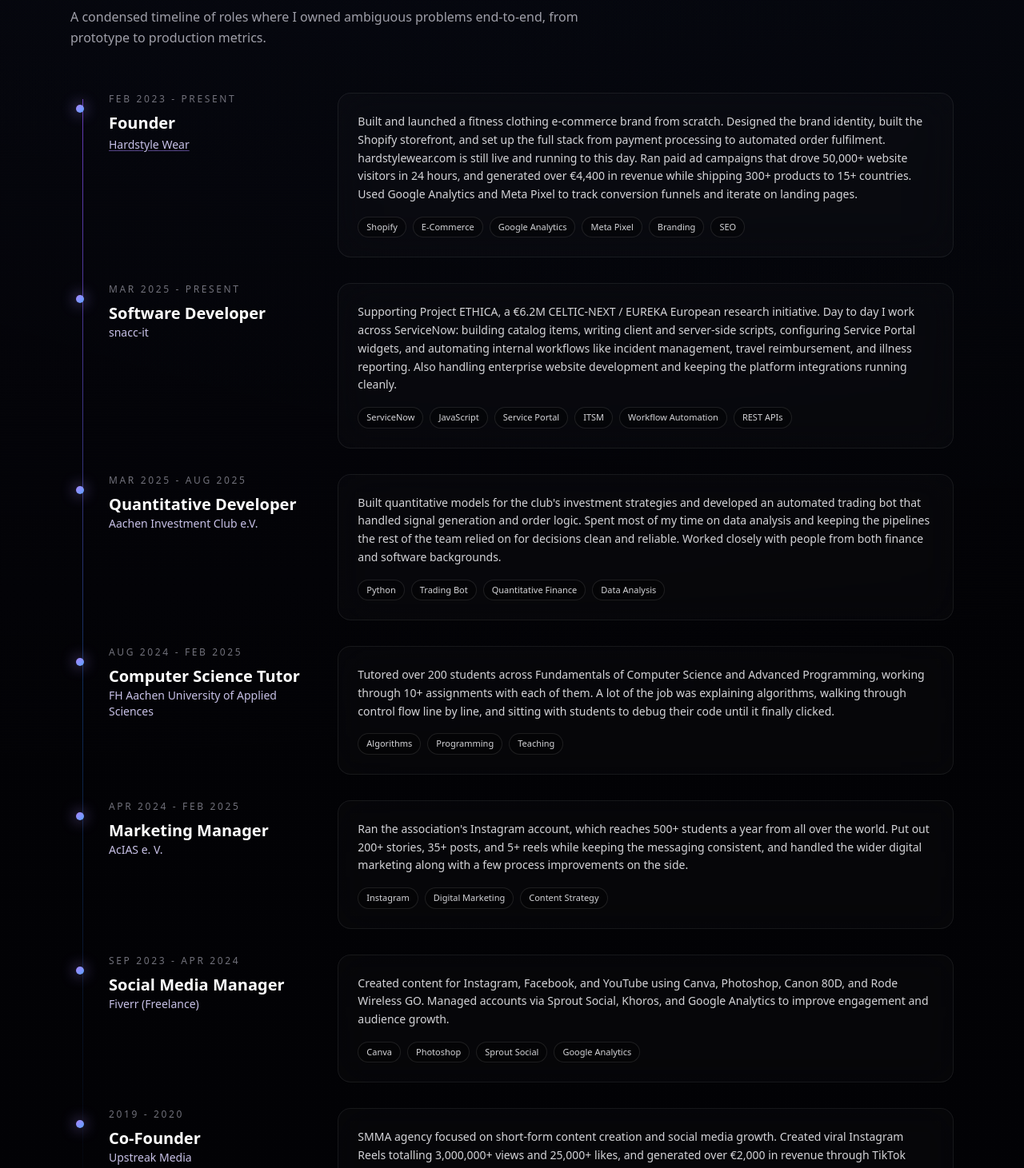
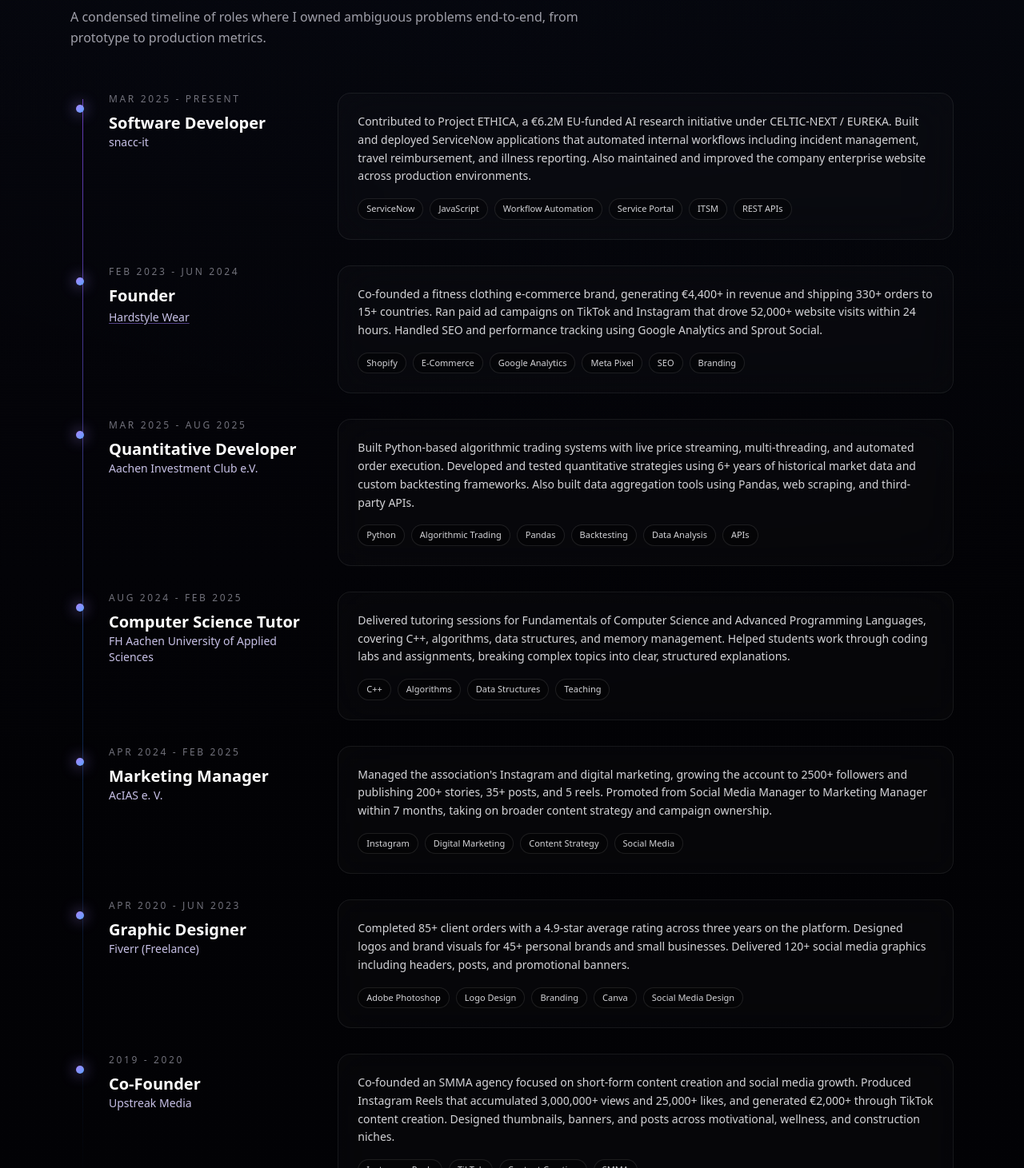
Before and after one commit to egehank1/personal-website, a Next.js app: page / in a window 1280 px wide. Shown: the part 3469-4930 px from the top of the page at 80% size. Built offline with nearby package versions, Linux system fonts and the light colour scheme; no server answers.

Commit message:
Update experience entries to reflect recent role changes, including a shift from Founder at Hardstyle Wear to Software Developer at snacc-it, and enhancements to project descriptions across various positions. Revise technology stacks and responsibilities for clarity and detail.

```diff
--- a/src/data/experience.ts
+++ b/src/data/experience.ts
@@ -11,22 +11,22 @@
 export const experience: ExperienceItem[] = [
   {
     id: "1",
-    role: "Founder",
-    company: "Hardstyle Wear",
-    companyUrl: "https://www.hardstylewear.com",
-    period: "Feb 2023 - Present",
-    summary:
-      "Built and launched a fitness clothing e-commerce brand from scratch. Designed the brand identity, built the Shopify storefront, and set up the full stack from payment processing to automated order fulfilment. hardstylewear.com is still live and running to this day. Ran paid ad campaigns that drove 50,000+ website visitors in 24 hours, and generated over €4,400 in revenue while shipping 300+ products to 15+ countries. Used Google Analytics and Meta Pixel to track conversion funnels and iterate on landing pages.",
-    stack: ["Shopify", "E-Commerce", "Google Analytics", "Meta Pixel", "Branding", "SEO"],
-  },
-  {
-    id: "2",
     role: "Software Developer",
     company: "snacc-it",
     period: "Mar 2025 - Present",
     summary:
-      "Supporting Project ETHICA, a €6.2M CELTIC-NEXT / EUREKA European research initiative. Day to day I work across ServiceNow: building catalog items, writing client and server-side scripts, configuring Service Portal widgets, and automating internal workflows like incident management, travel reimbursement, and illness reporting. Also handling enterprise website development and keeping the platform integrations running cleanly.",
-    stack: ["ServiceNow", "JavaScript", "Service Portal", "ITSM", "Workflow Automation", "REST APIs"],
+      "Contributed to Project ETHICA, a €6.2M EU-funded AI research initiative under CELTIC-NEXT / EUREKA. Built and deployed ServiceNow applications that automated internal workflows including incident management, travel reimbursement, and illness reporting. Also maintained and improved the company enterprise website across production environments.",
+    stack: ["ServiceNow", "JavaScript", "Workflow Automation", "Service Portal", "ITSM", "REST APIs"],
+  },
+  {
+    id: "2",
+    role: "Founder",
+    company: "Hardstyle Wear",
+    companyUrl: "https://www.hardstylewear.com",
+    period: "Feb 2023 - Jun 2024",
+    summary:
+      "Co-founded a fitness clothing e-commerce brand, generating €4,400+ in revenue and shipping 330+ orders to 15+ countries. Ran paid ad campaigns on TikTok and Instagram that drove 52,000+ website visits within 24 hours. Handled SEO and performance tracking using Google Analytics and Sprout Social.",
+    stack: ["Shopify", "E-Commerce", "Google Analytics", "Meta Pixel", "SEO", "Branding"],
   },
   {
     id: "3",
@@ -34,8 +34,8 @@
     company: "Aachen Investment Club e.V.",
     period: "Mar 2025 - Aug 2025",
     summary:
-      "Built quantitative models for the club's investment strategies and developed an automated trading bot that handled signal generation and order logic. Spent most of my time on data analysis and keeping the pipelines the rest of the team relied on for decisions clean and reliable. Worked closely with people from both finance and software backgrounds.",
-    stack: ["Python", "Trading Bot", "Quantitative Finance", "Data Analysis"],
+      "Built Python-based algorithmic trading systems with live price streaming, multi-threading, and automated order execution. Developed and tested quantitative strategies using 6+ years of historical market data and custom backtesting frameworks. Also built data aggregation tools using Pandas, web scraping, and third-party APIs.",
+    stack: ["Python", "Algorithmic Trading", "Pandas", "Backtesting", "Data Analysis", "APIs"],
   },
   {
     id: "4",
@@ -43,8 +43,8 @@
     company: "FH Aachen University of Applied Sciences",
     period: "Aug 2024 - Feb 2025",
     summary:
-      "Tutored over 200 students across Fundamentals of Computer Science and Advanced Programming, working through 10+ assignments with each of them. A lot of the job was explaining algorithms, walking through control flow line by line, and sitting with students to debug their code until it finally clicked.",
-    stack: ["Algorithms", "Programming", "Teaching"],
+      "Delivered tutoring sessions for Fundamentals of Computer Science and Advanced Programming Languages, covering C++, algorithms, data structures, and memory management. Helped students work through coding labs and assignments, breaking complex topics into clear, structured explanations.",
+    stack: ["C++", "Algorithms", "Data Structures", "Teaching"],
   },
   {
     id: "5",
@@ -52,17 +52,17 @@
     company: "AcIAS e. V.",
     period: "Apr 2024 - Feb 2025",
     summary:
-      "Ran the association's Instagram account, which reaches 500+ students a year from all over the world. Put out 200+ stories, 35+ posts, and 5+ reels while keeping the messaging consistent, and handled the wider digital marketing along with a few process improvements on the side.",
-    stack: ["Instagram", "Digital Marketing", "Content Strategy"],
+      "Managed the association's Instagram and digital marketing, growing the account to 2500+ followers and publishing 200+ stories, 35+ posts, and 5 reels. Promoted from Social Media Manager to Marketing Manager within 7 months, taking on broader content strategy and campaign ownership.",
+    stack: ["Instagram", "Digital Marketing", "Content Strategy", "Social Media"],
   },
   {
     id: "6",
-    role: "Social Media Manager",
+    role: "Graphic Designer",
     company: "Fiverr (Freelance)",
-    period: "Sep 2023 - Apr 2024",
+    period: "Apr 2020 - Jun 2023",
     summary:
-      "Created content for Instagram, Facebook, and YouTube using Canva, Photoshop, Canon 80D, and Rode Wireless GO. Managed accounts via Sprout Social, Khoros, and Google Analytics to improve engagement and audience growth.",
-    stack: ["Canva", "Photoshop", "Sprout Social", "Google Analytics"],
+      "Completed 85+ client orders with a 4.9-star average rating across three years on the platform. Designed logos and brand visuals for 45+ personal brands and small businesses. Delivered 120+ social media graphics including headers, posts, and promotional banners.",
+    stack: ["Adobe Photoshop", "Logo Design", "Branding", "Canva", "Social Media Design"],
   },
   {
     id: "7",
@@ -70,7 +70,7 @@
     company: "Upstreak Media",
     period: "2019 - 2020",
     summary:
-      "SMMA agency focused on short-form content creation and social media growth. Created viral Instagram Reels totalling 3,000,000+ views and 25,000+ likes, and generated over €2,000 in revenue through TikTok content. Designed thumbnails, banners, and posts across motivational, wellness, and construction niches.",
+      "Co-founded an SMMA agency focused on short-form content creation and social media growth. Produced Instagram Reels that accumulated 3,000,000+ views and 25,000+ likes, and generated €2,000+ through TikTok content creation. Designed thumbnails, banners, and posts across motivational, wellness, and construction niches.",
     stack: ["Instagram Reels", "TikTok", "Content Creation", "SMMA"],
   },
 ];
```
